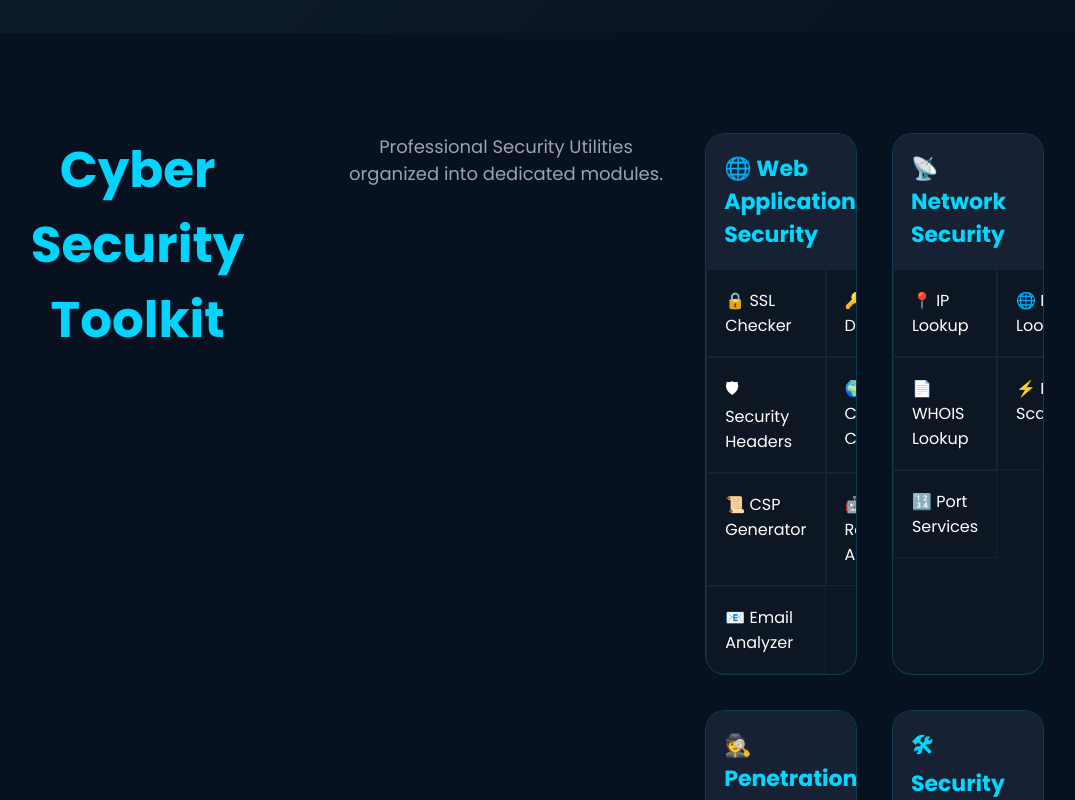
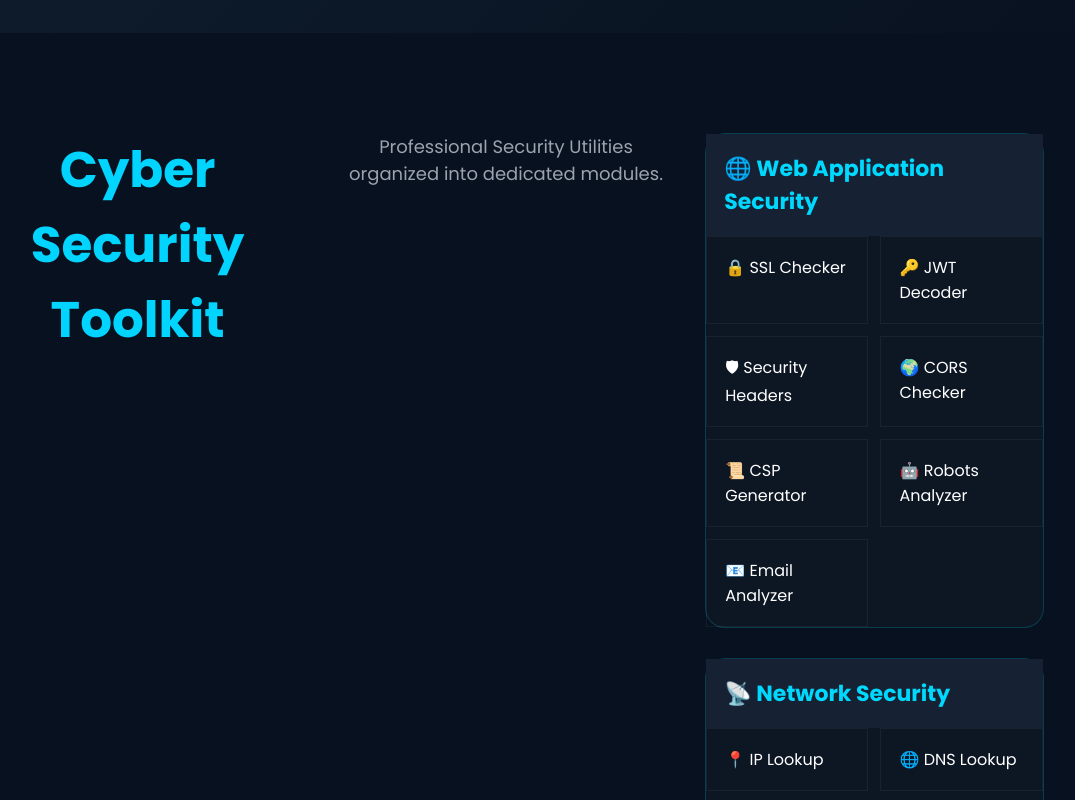
Before and after one commit to tayyabafatima557-png/cst-pro-frontend, a plain HTML site: page index.html in a window 1280 px wide. Shown: the part 880-1680 px from the top of the page, without its empty margins (134-1209 px from the left). Drawn offline with Linux system fonts and the light colour scheme.

Commit message:
Update category layout

```diff
--- a/index.html
+++ b/index.html
@@ -100,6 +100,36 @@ background:rgba(255,255,255,.08);
 .copyright{
 text-align:center;
 color:#8f9baa;
+}
+
+/* ===== Dashboard overlap fix ===== */
+section#tools .dashboard{
+  display: grid !important;
+  grid-template-columns: repeat(auto-fit, minmax(280px, 1fr)) !important;
+  gap: 30px !important;
+  align-items: start !important;
+  position: static !important;
+}
+
+section#tools .dashboard-box{
+  position: static !important;
+  float: none !important;
+  width: auto !important;
+  height: auto !important;
+  margin: 0 !important;
+  overflow: visible !important;
+}
+
+section#tools .dashboard-box .tool-list{
+  display: grid !important;
+  grid-template-columns: repeat(2, 1fr) !important;
+  gap: 12px !important;
+}
+
+@media (max-width: 700px){
+  section#tools .dashboard-box .tool-list{
+    grid-template-columns: 1fr !important;
+  }
 }
 
 @media(max-width:900px){
```
